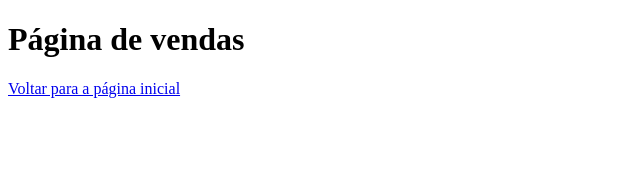
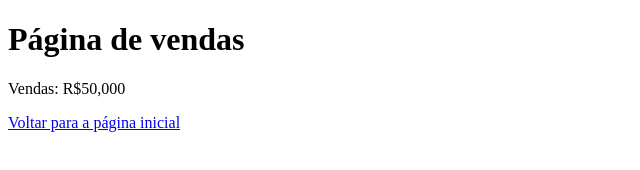
Before and after one commit to AntonioCaiodev/testegit, a plain HTML site: page vendas.html in a window 1280 px wide. Shown: the whole page, without its empty margins (0-640 px from the left). Drawn offline with Linux system fonts and the light colour scheme.

Commit message:
modified text value

```diff
--- a/vendas.html
+++ b/vendas.html
@@ -8,6 +8,7 @@
 </head>
 <body>
     <h1>Página de vendas</h1>
+    <p>Vendas: R$50,000</p>
     <a href="./index.html">Voltar para a página inicial</a>
 </body>
 </html>
```
